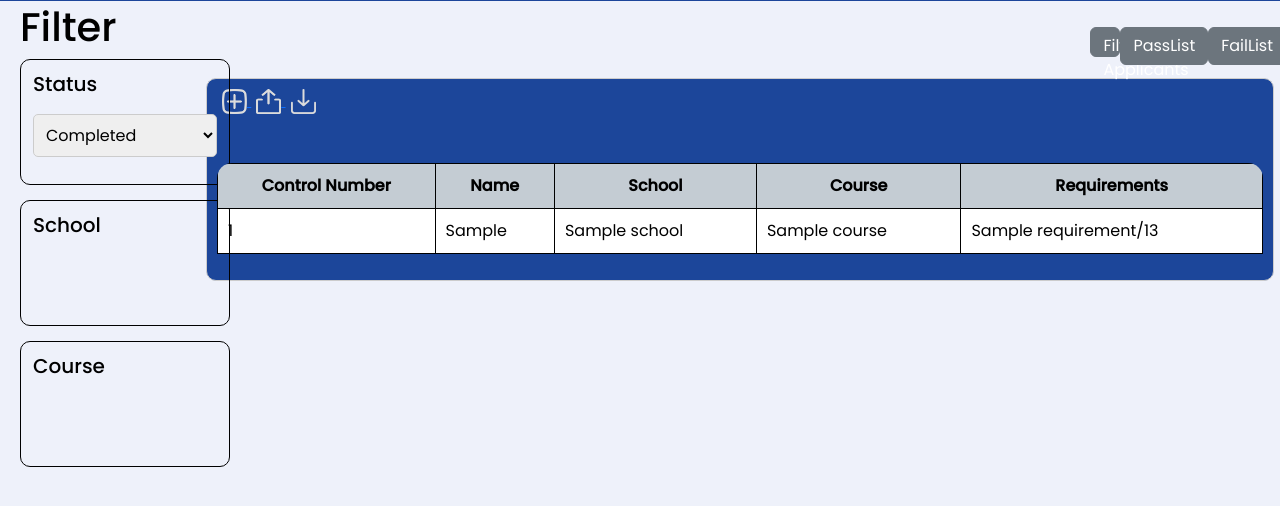
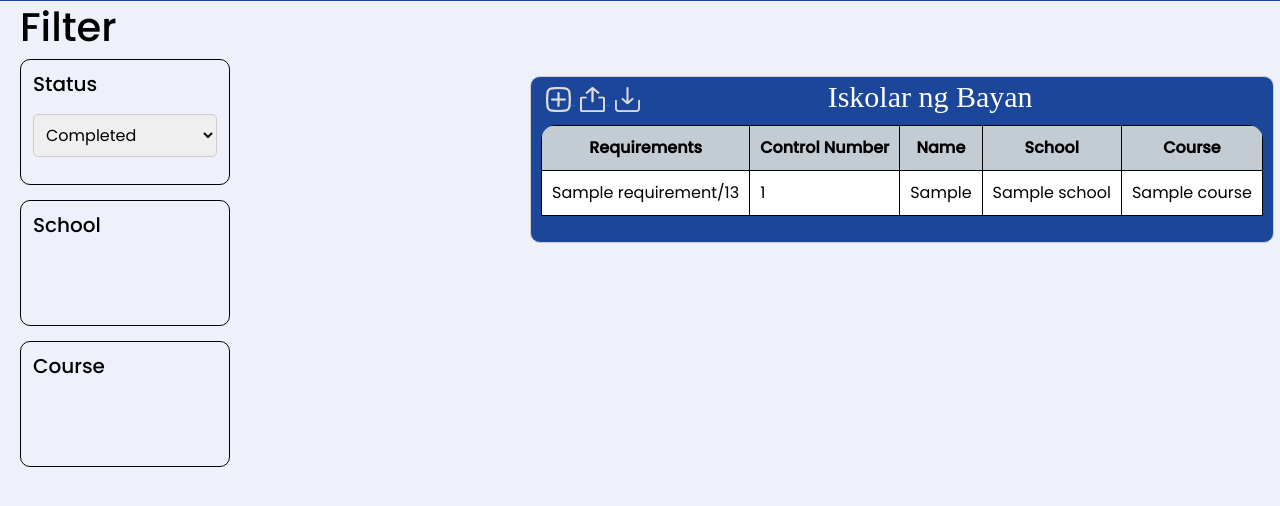
Before and after one commit to BMatthewArzola/Binan-Analytics, a Django app: template project/base/templates/INB/applicant_list.html in a window 1280 px wide; the page is wider, and only the part inside the window is pictured. Shown: the part 55-561 px from the top of that part. Run offline with Django 4.2, Linux system fonts and the light colour scheme; a user stored in the database is signed in; tables that the repository leaves empty hold one stand-in row (values such as "Sample post"); the template is opened without the code that fills it: most values are stand-ins (such as "Sample title", 1, 10 or a date in 2020).

Commit message:
modified applicant_list.html

```diff
--- a/project/base/templates/INB/applicant_list.html
+++ b/project/base/templates/INB/applicant_list.html
@@ -12,21 +12,10 @@
           {% include 'sidebar_filter.html' %}
         </div>
 
-        <div class="main-content flex-grow-1">
-          <div class="d-flex justify-content-end">
-            <form method="post" action="{% url 'inb_filter_applicants' %}">
-              {% csrf_token %}
-              <button type="submit" class="btn btn-secondary">Filter Applicants</button>
-            </form>
+        <div class="main-content ms-auto">
 
-            <div class="d-flex justify-content-end">
-              <a href="{% url 'inb_passed_applicant' %}" class="btn btn-secondary">PassList</a>
-              <a href="{% url 'inb_failed_applicant' %}" class="btn btn-secondary">FailList</a>
-            </div>
-          </div>
-
-
-          <div class="container-fluid custom-container">
+          <div class="container-fluid">
+            <h1>Iskolar ng Bayan</h1>
             <div class="box">
 
               <div>
@@ -42,7 +31,6 @@
                 <img src="{% static 'images/download.png' %}" class="img-resize">
                 </a>
 
-                <h1>Iskolar ng Bayan</h1>
             </div>
 
               {% if records %}
@@ -50,27 +38,27 @@
                   <table class="table">
                     <thead>
                       <tr>
+                        <th class="table-header">Requirements</th>
                         <th class="table-header">Control Number</th>
                         <th class="table-header">Name</th>
                         <th class="table-header">School</th>
                         <th class="table-header">Course</th>
-                        <th class="table-header">Requirements</th>
                       </tr>
                     </thead>
 
                     <tbody>
                       {% for applicant_record, requirement_record in records %}
                         <tr onclick="window.location='{% url 'inb_applicant_info' applicant_record.id %}';" style="cursor: pointer;">
+                          <td>{% if requirement_record.requirement == 13 %}
+                            Complete
+                            {% else %}
+                            {{requirement_record.requirement}}/13
+                            {% endif %}
+                          </td>
                           <td>{{ applicant_record.control_number }}</td>
                           <td>{{ applicant_record }}</td>
                           <td>{{ applicant_record.school }}</td>
                           <td>{{ applicant_record.course }}</td>
-                          <td>{% if requirement_record.requirement == 13 %}
-                                Complete
-                              {% else %}
-                                {{requirement_record.requirement}}/13
-                              {% endif %}
-                          </td>
                         </tr>
                       {% endfor %}
                     </tbody>
```
